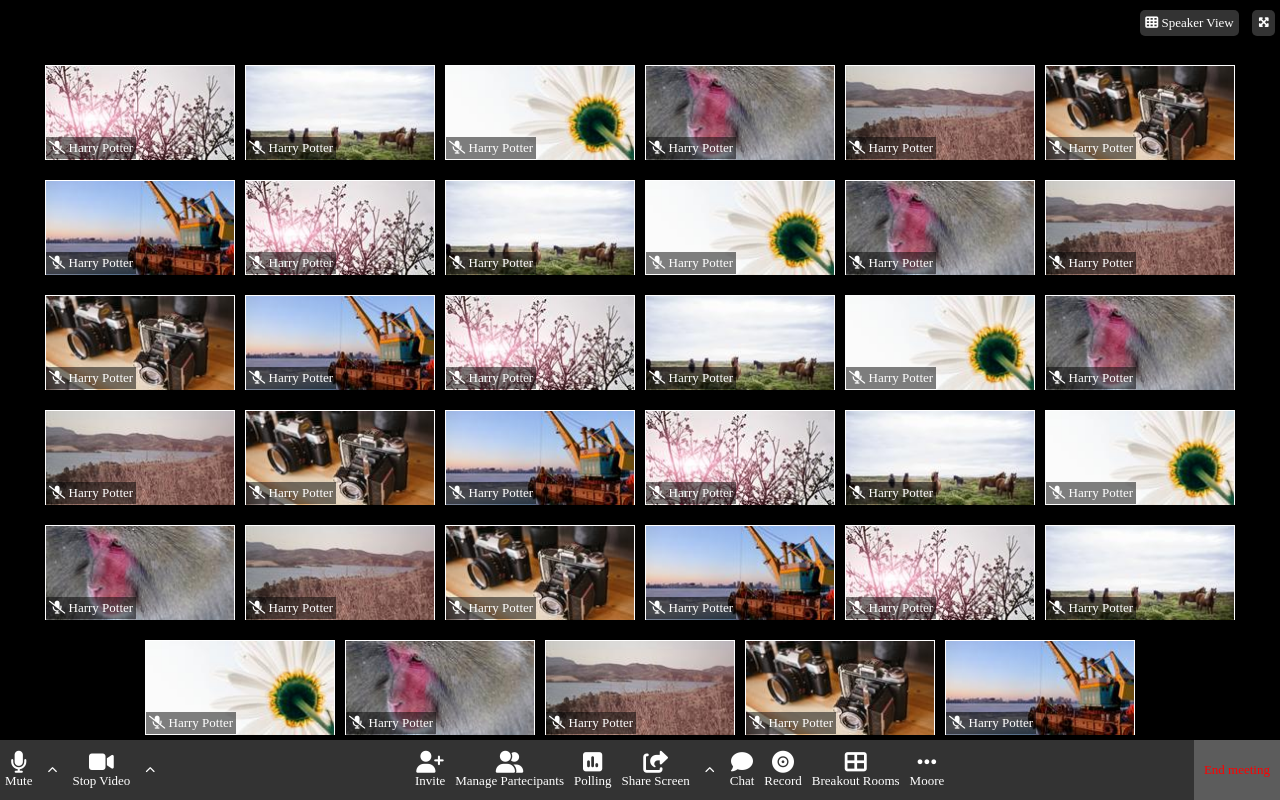
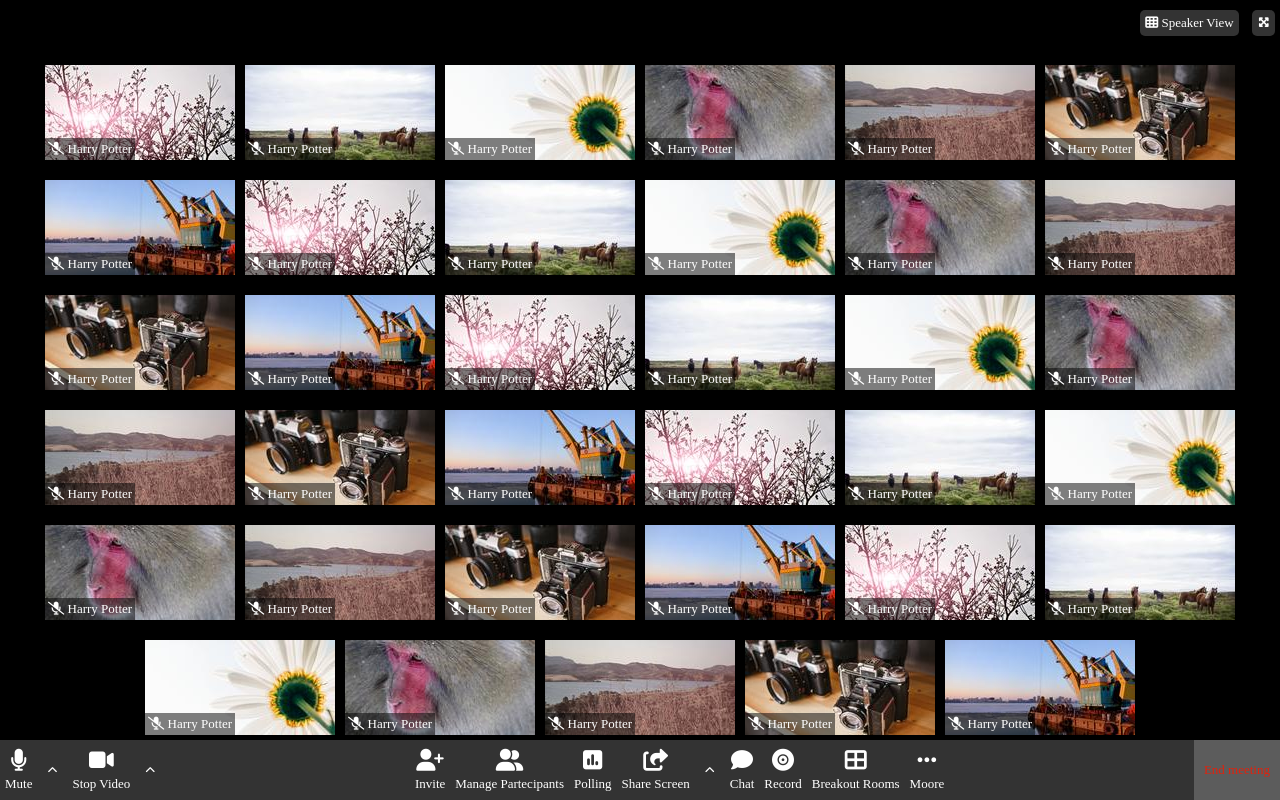
Before and after one commit to giancarlogiorgiocroce/html-css-zoom, a plain HTML site: page index.html in a window 1280 px wide. Drawn offline with Linux system fonts and the light colour scheme.

Commit message:
Completamento esercizio, aggiunta margin a nav p, pulizia del codice

```diff
--- a/css/style.css
+++ b/css/style.css
@@ -110,19 +110,9 @@ footer i{
     margin: 0 5px;
 }
 
-/* .icon-chevron:hover{
-    display: block;
+.nav-left p, .nav-center p{
+    margin-top: 5px;
 }
-
-.icon-chevron .menu{
-    height: 50px;
-    width: 100px;
-    background-color: white;
-
-    position: absolute;
-    top: 0%;
-    left: 0;
-} */
 
 .nav-right{
     align-items: center;
@@ -134,7 +124,7 @@ footer i{
 }
 
 .nav-right p{
-    color: red;
+    color: var(--end-meeting);
 }
 
 /*
--- a/css/utils.css
+++ b/css/utils.css
@@ -8,10 +8,6 @@
 
 .flex-static{
     flex-shrink: 0;
-}
-
-.invisible{
-    display: none;
 }
 
 .pointer:hover{
--- a/index.html
+++ b/index.html
@@ -28,7 +28,7 @@
     <main class="flex">
 
         <!-- UTENTE -->
-        <div class="debug single-cam flex-static position-relative">
+        <div class="single-cam flex-static position-relative">
             <img src="img/img1.jpg" alt="immagine profilo">
             <div class="tag">
                 <i class="fa-solid fa-microphone-slash"></i>
@@ -38,7 +38,7 @@
         <!-- /UTENTE -->
 
         <!-- UTENTE -->
-        <div class="debug single-cam flex-static position-relative">
+        <div class="single-cam flex-static position-relative">
             <img src="img/img2.jpg" alt="immagine profilo">
             <div class="tag">
                 <i class="fa-solid fa-microphone-slash"></i>
@@ -48,7 +48,7 @@
         <!-- /UTENTE -->
 
         <!-- UTENTE -->
-        <div class="debug single-cam flex-static position-relative">
+        <div class="single-cam flex-static position-relative">
             <img src="img/img3.jpg" alt="immagine profilo">
             <div class="tag">
                 <i class="fa-solid fa-microphone-slash"></i>
@@ -58,7 +58,7 @@
         <!-- /UTENTE -->
 
         <!-- UTENTE -->
-        <div class="debug single-cam flex-static position-relative">
+        <div class="single-cam flex-static position-relative">
             <img src="img/img4.jpg" alt="immagine profilo">
             <div class="tag">
                 <i class="fa-solid fa-microphone-slash"></i>
@@ -68,7 +68,7 @@
         <!-- /UTENTE -->
 
         <!-- UTENTE -->
-        <div class="debug single-cam flex-static position-relative">
+        <div class="single-cam flex-static position-relative">
             <img src="img/img5.jpg" alt="immagine profilo">
             <div class="tag">
                 <i class="fa-solid fa-microphone-slash"></i>
@@ -78,7 +78,7 @@
         <!-- /UTENTE -->
 
         <!-- UTENTE -->
-        <div class="debug single-cam flex-static position-relative">
+        <div class="single-cam flex-static position-relative">
             <img src="img/img6.jpg" alt="immagine profilo">
             <div class="tag">
                 <i class="fa-solid fa-microphone-slash"></i>
@@ -88,7 +88,7 @@
         <!-- /UTENTE -->
 
         <!-- UTENTE -->
-        <div class="debug single-cam flex-static position-relative">
+        <div class="single-cam flex-static position-relative">
             <img src="img/img7.jpg" alt="immagine profilo">
             <div class="tag">
                 <i class="fa-solid fa-microphone-slash"></i>
@@ -98,7 +98,7 @@
         <!-- /UTENTE -->
 
         <!-- UTENTE -->
-        <div class="debug single-cam flex-static position-relative">
+        <div class="single-cam flex-static position-relative">
             <img src="img/img1.jpg" alt="immagine profilo">
             <div class="tag">
                 <i class="fa-solid fa-microphone-slash"></i>
@@ -108,7 +108,7 @@
         <!-- /UTENTE -->
 
         <!-- UTENTE -->
-        <div class="debug single-cam flex-static position-relative">
+        <div class="single-cam flex-static position-relative">
             <img src="img/img2.jpg" alt="immagine profilo">
             <div class="tag">
                 <i class="fa-solid fa-microphone-slash"></i>
@@ -118,7 +118,7 @@
         <!-- /UTENTE -->
 
         <!-- UTENTE -->
-        <div class="debug single-cam flex-static position-relative">
+        <div class="single-cam flex-static position-relative">
             <img src="img/img3.jpg" alt="immagine profilo">
             <div class="tag">
                 <i class="fa-solid fa-microphone-slash"></i>
@@ -128,7 +128,7 @@
         <!-- /UTENTE -->
 
         <!-- UTENTE -->
-        <div class="debug single-cam flex-static position-relative">
+        <div class="single-cam flex-static position-relative">
             <img src="img/img4.jpg" alt="immagine profilo">
             <div class="tag">
                 <i class="fa-solid fa-microphone-slash"></i>
@@ -138,7 +138,7 @@
         <!-- /UTENTE -->
 
         <!-- UTENTE -->
-        <div class="debug single-cam flex-static position-relative">
+        <div class="single-cam flex-static position-relative">
             <img src="img/img5.jpg" alt="immagine profilo">
             <div class="tag">
                 <i class="fa-solid fa-microphone-slash"></i>
@@ -148,7 +148,7 @@
         <!-- /UTENTE -->
 
         <!-- UTENTE -->
-        <div class="debug single-cam flex-static position-relative">
+        <div class="single-cam flex-static position-relative">
             <img src="img/img6.jpg" alt="immagine profilo">
             <div class="tag">
                 <i class="fa-solid fa-microphone-slash"></i>
@@ -158,7 +158,7 @@
         <!-- /UTENTE -->
 
         <!-- UTENTE -->
-        <div class="debug single-cam flex-static position-relative">
+        <div class="single-cam flex-static position-relative">
             <img src="img/img7.jpg" alt="immagine profilo">
             <div class="tag">
                 <i class="fa-solid fa-microphone-slash"></i>
@@ -168,7 +168,7 @@
         <!-- /UTENTE -->
 
         <!-- UTENTE -->
-        <div class="debug single-cam flex-static position-relative">
+        <div class="single-cam flex-static position-relative">
             <img src="img/img1.jpg" alt="immagine profilo">
             <div class="tag">
                 <i class="fa-solid fa-microphone-slash"></i>
@@ -178,7 +178,7 @@
         <!-- /UTENTE -->
 
         <!-- UTENTE -->
-        <div class="debug single-cam flex-static position-relative">
+        <div class="single-cam flex-static position-relative">
             <img src="img/img2.jpg" alt="immagine profilo">
             <div class="tag">
                 <i class="fa-solid fa-microphone-slash"></i>
@@ -188,7 +188,7 @@
         <!-- /UTENTE -->
 
         <!-- UTENTE -->
-        <div class="debug single-cam flex-static position-relative">
+        <div class="single-cam flex-static position-relative">
             <img src="img/img3.jpg" alt="immagine profilo">
             <div class="tag">
                 <i class="fa-solid fa-microphone-slash"></i>
@@ -198,7 +198,7 @@
         <!-- /UTENTE -->
 
         <!-- UTENTE -->
-        <div class="debug single-cam flex-static position-relative">
+        <div class="single-cam flex-static position-relative">
             <img src="img/img4.jpg" alt="immagine profilo">
             <div class="tag">
                 <i class="fa-solid fa-microphone-slash"></i>
@@ -208,7 +208,7 @@
         <!-- /UTENTE -->
 
         <!-- UTENTE -->
-        <div class="debug single-cam flex-static position-relative">
+        <div class="single-cam flex-static position-relative">
             <img src="img/img5.jpg" alt="immagine profilo">
             <div class="tag">
                 <i class="fa-solid fa-microphone-slash"></i>
@@ -218,7 +218,7 @@
         <!-- /UTENTE -->
 
         <!-- UTENTE -->
-        <div class="debug single-cam flex-static position-relative">
+        <div class="single-cam flex-static position-relative">
             <img src="img/img6.jpg" alt="immagine profilo">
             <div class="tag">
                 <i class="fa-solid fa-microphone-slash"></i>
@@ -228,7 +228,7 @@
         <!-- /UTENTE -->
 
         <!-- UTENTE -->
-        <div class="debug single-cam flex-static position-relative">
+        <div class="single-cam flex-static position-relative">
             <img src="img/img7.jpg" alt="immagine profilo">
             <div class="tag">
                 <i class="fa-solid fa-microphone-slash"></i>
@@ -238,7 +238,7 @@
         <!-- /UTENTE -->
 
         <!-- UTENTE -->
-        <div class="debug single-cam flex-static position-relative">
+        <div class="single-cam flex-static position-relative">
             <img src="img/img1.jpg" alt="immagine profilo">
             <div class="tag">
                 <i class="fa-solid fa-microphone-slash"></i>
@@ -248,7 +248,7 @@
         <!-- /UTENTE -->
 
         <!-- UTENTE -->
-        <div class="debug single-cam flex-static position-relative">
+        <div class="single-cam flex-static position-relative">
             <img src="img/img2.jpg" alt="immagine profilo">
             <div class="tag">
                 <i class="fa-solid fa-microphone-slash"></i>
@@ -258,7 +258,7 @@
         <!-- /UTENTE -->
 
         <!-- UTENTE -->
-        <div class="debug single-cam flex-static position-relative">
+        <div class="single-cam flex-static position-relative">
             <img src="img/img3.jpg" alt="immagine profilo">
             <div class="tag">
                 <i class="fa-solid fa-microphone-slash"></i>
@@ -268,7 +268,7 @@
         <!-- /UTENTE -->
 
         <!-- UTENTE -->
-        <div class="debug single-cam flex-static position-relative">
+        <div class="single-cam flex-static position-relative">
             <img src="img/img4.jpg" alt="immagine profilo">
             <div class="tag">
                 <i class="fa-solid fa-microphone-slash"></i>
@@ -278,7 +278,7 @@
         <!-- /UTENTE -->
 
         <!-- UTENTE -->
-        <div class="debug single-cam flex-static position-relative">
+        <div class="single-cam flex-static position-relative">
             <img src="img/img5.jpg" alt="immagine profilo">
             <div class="tag">
                 <i class="fa-solid fa-microphone-slash"></i>
@@ -288,7 +288,7 @@
         <!-- /UTENTE -->
 
         <!-- UTENTE -->
-        <div class="debug single-cam flex-static position-relative">
+        <div class="single-cam flex-static position-relative">
             <img src="img/img6.jpg" alt="immagine profilo">
             <div class="tag">
                 <i class="fa-solid fa-microphone-slash"></i>
@@ -298,7 +298,7 @@
         <!-- /UTENTE -->
 
         <!-- UTENTE -->
-        <div class="debug single-cam flex-static position-relative">
+        <div class="single-cam flex-static position-relative">
             <img src="img/img7.jpg" alt="immagine profilo">
             <div class="tag">
                 <i class="fa-solid fa-microphone-slash"></i>
@@ -308,7 +308,7 @@
         <!-- /UTENTE -->
 
         <!-- UTENTE -->
-        <div class="debug single-cam flex-static position-relative">
+        <div class="single-cam flex-static position-relative">
             <img src="img/img1.jpg" alt="immagine profilo">
             <div class="tag">
                 <i class="fa-solid fa-microphone-slash"></i>
@@ -318,7 +318,7 @@
         <!-- /UTENTE -->
 
         <!-- UTENTE -->
-        <div class="debug single-cam flex-static position-relative">
+        <div class="single-cam flex-static position-relative">
             <img src="img/img2.jpg" alt="immagine profilo">
             <div class="tag">
                 <i class="fa-solid fa-microphone-slash"></i>
@@ -328,7 +328,7 @@
         <!-- /UTENTE -->
 
         <!-- UTENTE -->
-        <div class="debug single-cam flex-static position-relative">
+        <div class="single-cam flex-static position-relative">
             <img src="img/img3.jpg" alt="immagine profilo">
             <div class="tag">
                 <i class="fa-solid fa-microphone-slash"></i>
@@ -338,7 +338,7 @@
         <!-- /UTENTE -->
 
         <!-- UTENTE -->
-        <div class="debug single-cam flex-static position-relative">
+        <div class="single-cam flex-static position-relative">
             <img src="img/img4.jpg" alt="immagine profilo">
             <div class="tag">
                 <i class="fa-solid fa-microphone-slash"></i>
@@ -348,7 +348,7 @@
         <!-- /UTENTE -->
 
         <!-- UTENTE -->
-        <div class="debug single-cam flex-static position-relative">
+        <div class="single-cam flex-static position-relative">
             <img src="img/img5.jpg" alt="immagine profilo">
             <div class="tag">
                 <i class="fa-solid fa-microphone-slash"></i>
@@ -358,7 +358,7 @@
         <!-- /UTENTE -->
 
         <!-- UTENTE -->
-        <div class="debug single-cam flex-static position-relative">
+        <div class="single-cam flex-static position-relative">
             <img src="img/img6.jpg" alt="immagine profilo">
             <div class="tag">
                 <i class="fa-solid fa-microphone-slash"></i>
@@ -368,7 +368,7 @@
         <!-- /UTENTE -->
 
         <!-- UTENTE -->
-        <div class="debug single-cam flex-static position-relative">
+        <div class="single-cam flex-static position-relative">
             <img src="img/img7.jpg" alt="immagine profilo">
             <div class="tag">
                 <i class="fa-solid fa-microphone-slash"></i>
@@ -389,12 +389,8 @@
                     <i class="fa-solid fa-microphone"></i>
                     <p>Mute</p>
                 </div>
-                <div class="icon-chevron position-relative">
+                <div class="icon-chevron">
                     <i class="fa-solid fa-chevron-up"></i>
-                    <!-- <div class="menu invisible">
-                        <p>Lorem 1</p>
-                        <p>Lorem 2</p>
-                    </div> -->
                 </div>
             </div>
             <!-- /PRIMA ICONA DI SX -->
@@ -405,12 +401,8 @@
                     <i class="fa-solid fa-video"></i>
                     <p>Stop video</p>
                 </div>
-                <div class="icon-chevron position-relative">
+                <div class="icon-chevron">
                     <i class="fa-solid fa-chevron-up"></i>
-                    <!-- <div class="menu invisible">
-                        <p>Lorem 1</p>
-                        <p>Lorem 2</p>
-                    </div> -->
                 </div>
             </div>
             <!-- /SECONDA ICONA DI SX -->
@@ -447,12 +439,8 @@
             <!-- /QUARTA ICONA DI CX -->
 
             <!-- /QUINTA ICONA (CHEVRON) DI CX -->
-            <div class="icon-chevron position-relative flex pointer">
+            <div class="icon-chevron flex pointer">
                 <i class="fa-solid fa-chevron-up"></i>
-                <!-- <div class="menu invisible">
-                    <p>Lorem 1</p>
-                    <p>Lorem 2</p>
-                </div> -->
             </div>
             <!-- /QUINTA ICONA (CHEVRON) DI CX -->
 
```
Also changed, not shown: css/general.css (+0 -12 lines).
